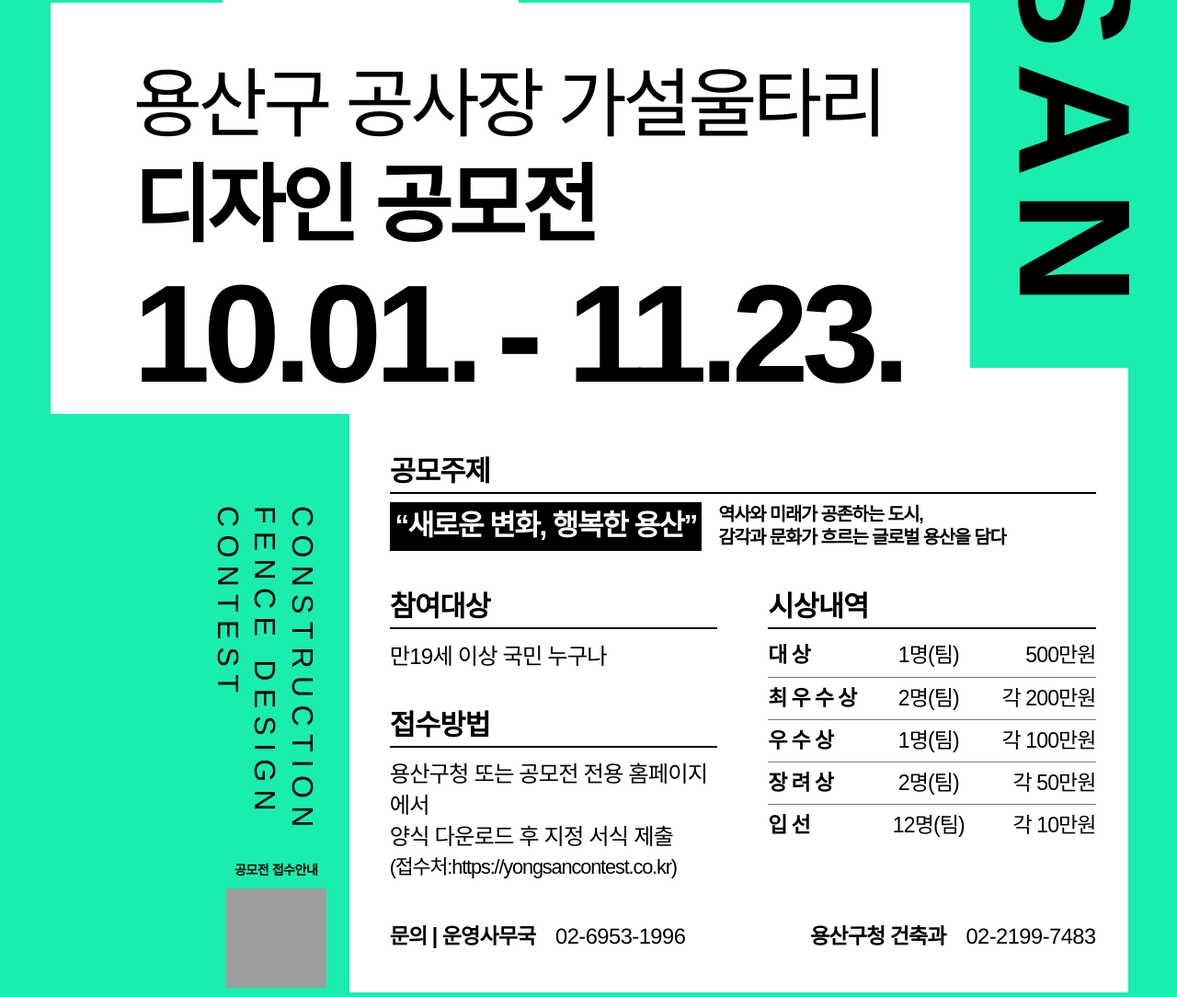
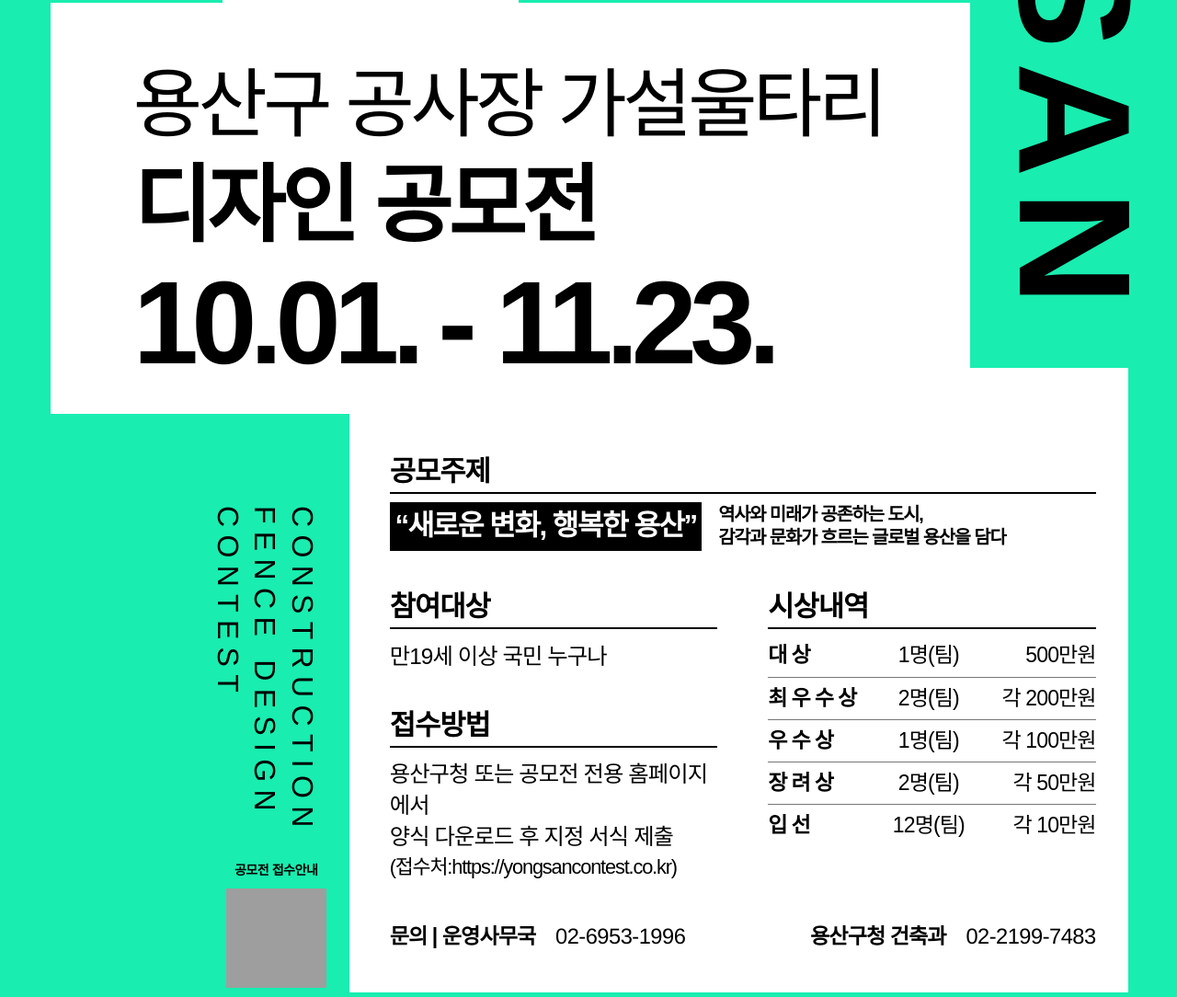
Before and after one commit to kwonsubak/iidb-262, a plain HTML site: page assignment/midterm/index.html in a window 1280 px wide. Shown: the part 729-1813 px from the top of the page at 92% size. Drawn offline with Linux system fonts and the light colour scheme; grey boxes are pictures that could not be loaded; a web font is replaced by a local one.

```diff
--- a/assignment/midterm/style.css
+++ b/assignment/midterm/style.css
@@ -206,7 +206,7 @@
 
   margin-top: 0.7vw;
   font-family: var(--english);
-  font-size: 11.8vw;
+  font-size: 10vw;
   font-weight: 750;
   line-height: 1;
   letter-spacing: -0.6vw;
```
